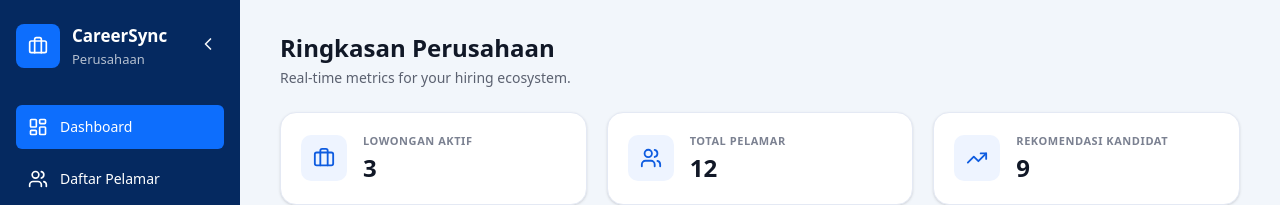
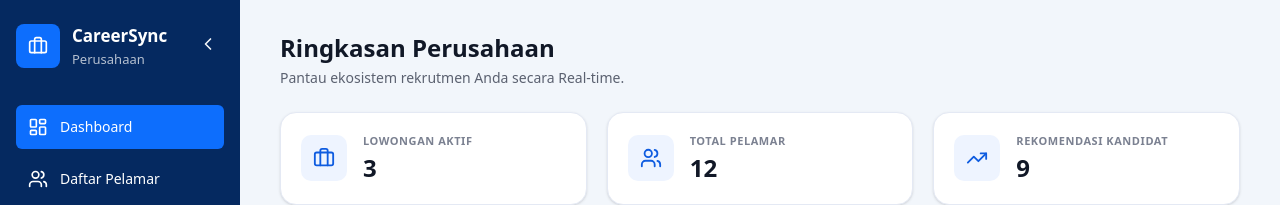
Before and after one commit to Zreaei/Frontend-Rekomendasi-Karir, a React (Vite) app: page /login in a window 1280 px wide. Both pictures are taken after typing "name@example.com", "Sample123" into the empty fields and a click on the button "Masuk Ke Akun". Shown: the top 205 px of the page. Built offline with nearby package versions, Linux system fonts and the light colour scheme.

Commit message:
save code before pull from zam

```diff
--- a/src/pages/company/Company_Dashboard.page.tsx
+++ b/src/pages/company/Company_Dashboard.page.tsx
@@ -32,7 +32,7 @@ const CompanyDashboard = () => {
 
       <div>
         <h1 className="text-2xl font-bold text-[#111827]">Ringkasan Perusahaan</h1>
-        <p className="text-sm text-[#5b6170] mt-1">Real-time metrics for your hiring ecosystem.</p>
+        <p className="text-sm text-[#5b6170] mt-1">Pantau ekosistem rekrutmen Anda secara Real-time.</p>
       </div>
 
       <div className="grid grid-cols-1 md:grid-cols-3 gap-5">
--- a/src/pages/company/Company_DetailKandidat.page.tsx
+++ b/src/pages/company/Company_DetailKandidat.page.tsx
@@ -1,6 +1,6 @@
 import { useState, useMemo, useEffect } from 'react'
 import { useNavigate, useParams } from 'react-router-dom'
-import { ArrowLeft, GraduationCap, Briefcase, X, Check, ChevronDown, ChevronUp, ExternalLink, User, Award } from 'lucide-react'
+import { GraduationCap, Briefcase, X, Check, ChevronDown, ChevronUp, ExternalLink, User, Award } from 'lucide-react'
 import { CompanyService, rejectRecommendation, acceptRecommendationAsApplicant, type Recommendation, type CandidateAcademicDetail } from './CompanyData'
 
 const toTitleCase = (value: string): string => {
```
